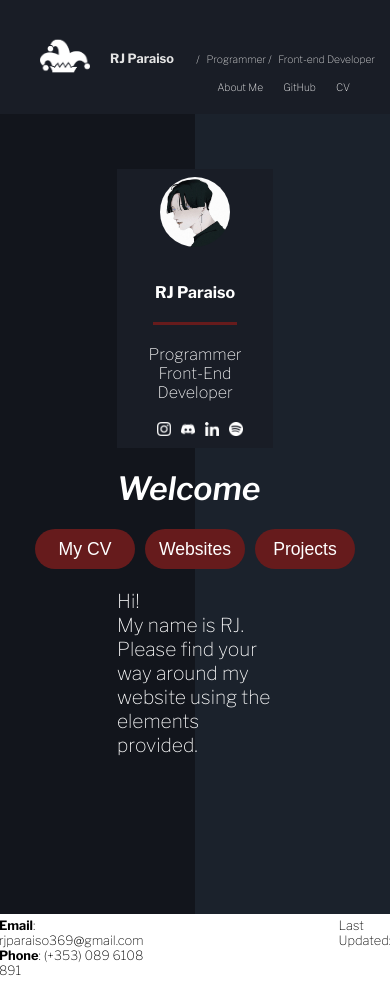
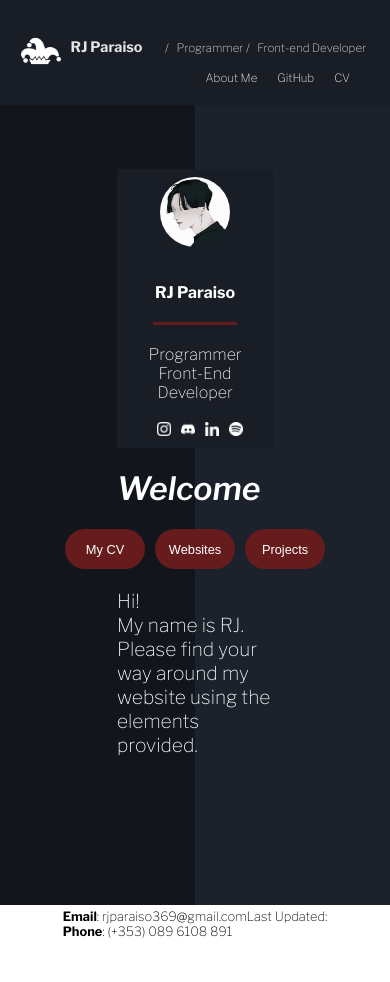
Before and after one commit to ThisIs-RJP/Personal-Website, a React (Create React App) app: page / in a window 390 px wide. After the commit the page ends 943 px from the top, so only its background shows below. Built offline with nearby package versions, Linux system fonts and the light colour scheme.

Commit message:
Update App.css

```diff
--- a/src/App.css
+++ b/src/App.css
@@ -227,9 +227,10 @@ ul {
 
   /* ####################################### Start of navigation bar code */
   ul {
+    margin-left: -5%;
     display: block;
     flex-direction: row;
-    font-size: 80%;
+    font-size: 90%;
     color: rgb(228, 228, 228);
     /* background-color: rgba(25,29,38,255); */
     background-color: rgba(25,29,38,255);
@@ -241,9 +242,9 @@ ul {
 
   .icon {
     margin-top: 0%;
-    width: 50px;
-    height: 50px;
-    padding-right: 20px;
+    width: 40px;
+    height: 40px;
+    padding-right: 10px;
     margin-bottom: -5%;
   }
 
@@ -393,9 +394,9 @@ ul {
     background-color: #661b1c;
     border-radius: 30px;
     border: none;
-    width: 100px;
+    width: 80px;
     height: 40px;
-    font-size: 110%;
+    font-size: 80%;
     margin-left: 5px;
     margin-right: 5px;
   }
@@ -445,6 +446,6 @@ ul {
   }
 
   .contacts {
-    padding-right: 50%;
+    padding-right: 0%;
   }
 }
```
